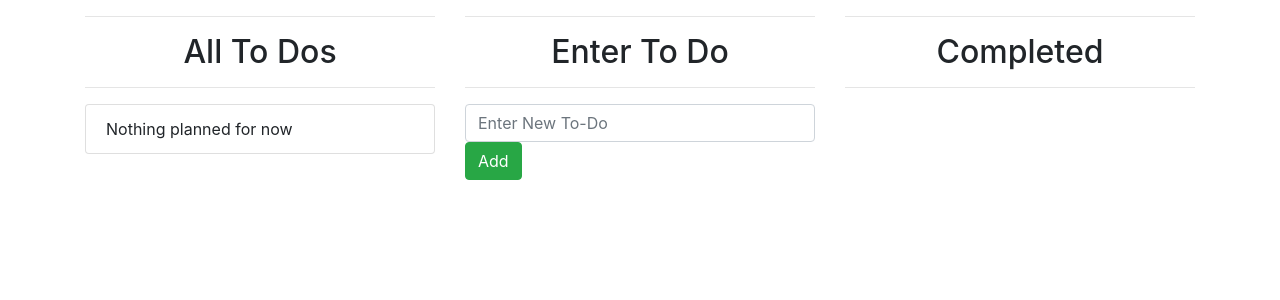
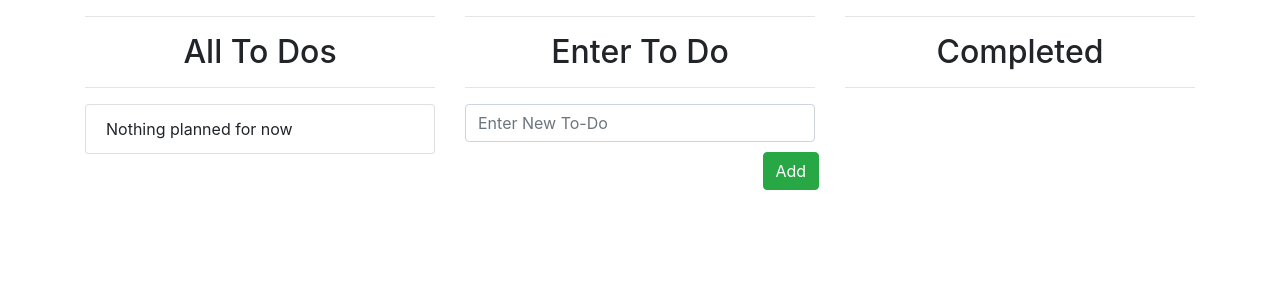
Before and after one commit to brandeddavid/to-do-app-react, a React (Create React App) app: page / in a window 1280 px wide. Shown: the top 300 px of the page. Built offline with nearby package versions, Linux system fonts and the light colour scheme.

Commit message:
[Feature]Style add button

```diff
--- a/src/components/input/index.jsx
+++ b/src/components/input/index.jsx
@@ -1,5 +1,6 @@
 import React, { Component } from 'react';
 import { Button, Input } from 'reactstrap';
+import './input.css'
 
 class NewToDo extends Component {
   constructor(props) {
@@ -49,6 +50,7 @@ class NewToDo extends Component {
           </div>
         )}
         <Button
+          className='add-todo-button'
           color="success"
           onClick={event => this.handleAdd(event, this.state.todo)}
         >
--- /dev/null
+++ b/src/components/input/input.css
@@ -0,0 +1,4 @@
+.add-todo-button {
+    margin-left: 85%;
+    margin-top: 10px;
+}
```
